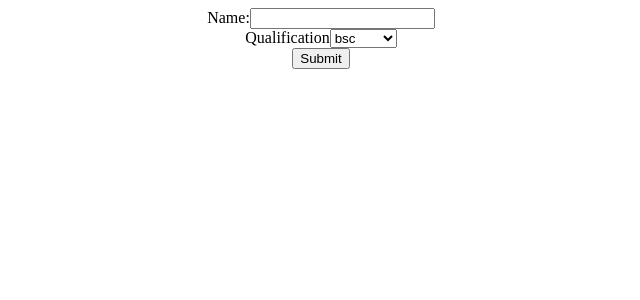
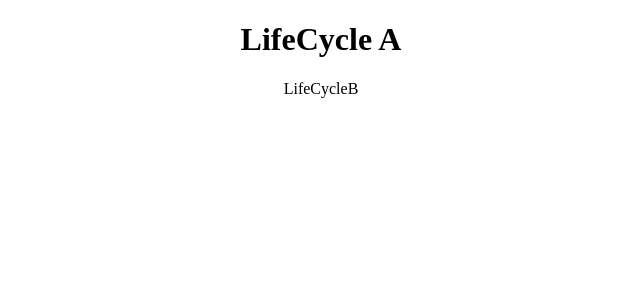
Before and after one commit to BajraYeJoon/React-Concepts, a React (Vite) app: page / in a window 1280 px wide. Shown: the top 300 px of the page, without its empty margins (319-959 px from the left). Built offline with nearby package versions, Linux system fonts and the light colour scheme.

Commit message:
Mounting Lifecycle

```diff
--- a/src/App.jsx
+++ b/src/App.jsx
@@ -12,6 +12,7 @@
 import ParentCompo from "./components/ParentCompo";
 import ListRender from "./components/ListRender";
 import Form from "./components/Form";
+import LifeCycleA from "./components/LifeCycleA";
 class App extends Component {
   render() {
     return (
@@ -39,7 +40,9 @@
 
         {/* <ListRender /> */}
 
-        <Form />
+        {/* <Form /> */}
+
+        <LifeCycleA />
       </div>
     );
   }
--- /dev/null
+++ b/src/components/LifeCycleA.jsx
@@ -0,0 +1,36 @@
+import React, { Component } from 'react'
+import LifeCycleB from './LifeCycleB'
+
+class LifeCycleA extends Component {
+    constructor(props) {
+      super(props)
+
+      this.state = {
+         name: 'Bajra'
+      }
+      console.log("A constructor")
+    }
+
+    static getDerivedStateFromProps(props, state) {
+        console.log("A derived state")
+        return null
+
+    }
+
+    componentDidMount(){
+      console.log("A mounted")
+    }
+
+    render() {
+        console.log("A render")
+    return (
+
+      <div><h1>LifeCycle A</h1>
+      <LifeCycleB />
+
+      </div>
+    )
+  }
+}
+
+export default LifeCycleA
--- /dev/null
+++ b/src/components/LifeCycleB.jsx
@@ -0,0 +1,32 @@
+import React, { Component } from 'react'
+
+class LifeCycleB extends Component {
+    constructor(props) {
+      super(props)
+
+      this.state = {
+         name: 'Bajra'
+      }
+      console.log("B constructor")
+    }
+
+    static getDerivedStateFromProps(props, state) {
+        console.log("B derived state")
+        return null
+
+    }
+
+    componentDidMount(){
+      console.log("B mounted")
+    }
+
+    render() {
+        console.log("B render")
+    return (
+
+      <div>LifeCycleB</div>
+    )
+  }
+}
+
+export default LifeCycleB
```
